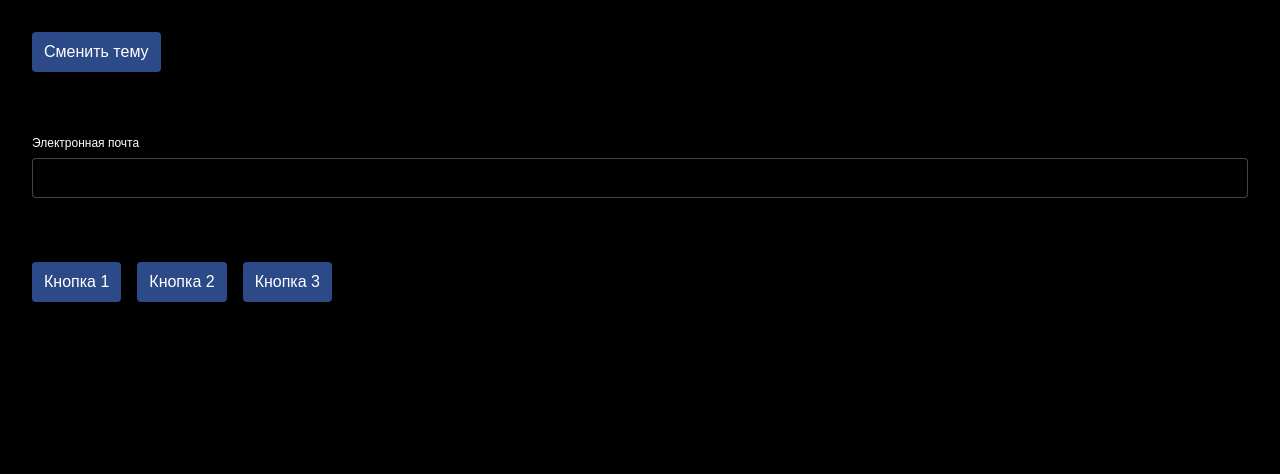
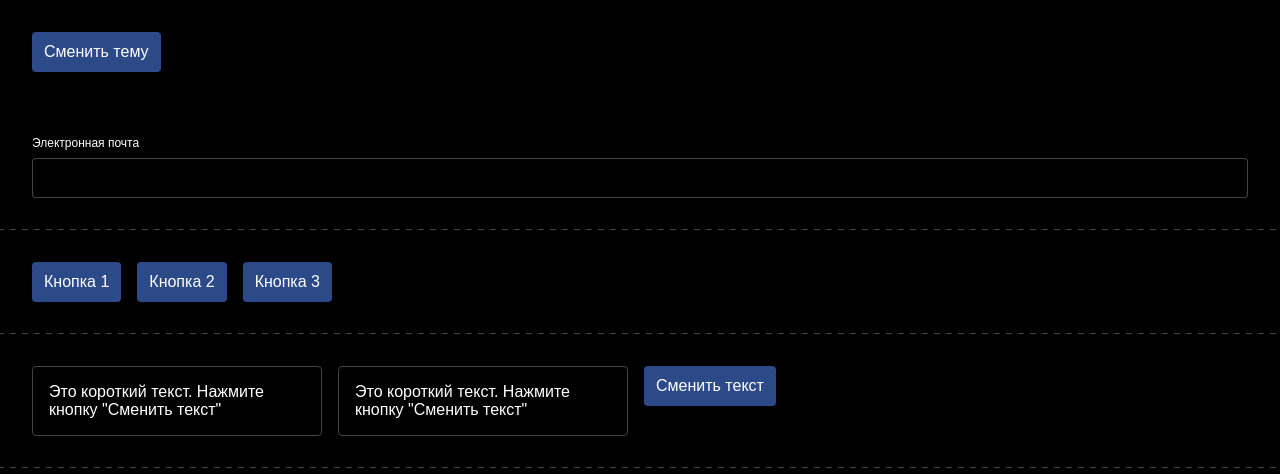
Before and after one commit to mukhindev/rui, a React (Vite) app: page / in a window 1280 px wide. Shown: the top 474 px of the page. Built offline with nearby package versions, Linux system fonts and the light colour scheme.

Commit message:
Добавить демо TransitionWrapper

```diff
--- a/src/components/App.tsx
+++ b/src/components/App.tsx
@@ -9,6 +9,7 @@ import Button from '@/components/ui/Button';
 
 import A from '@/components/demos/A';
 import B from '@/components/demos/B';
+import C from '@/components/demos/C';
 
 const PageWrapper = styled(Wrapper)`
   height: 100%;
@@ -43,6 +44,7 @@ function App() {
 
         <A />
         <B />
+        <C />
       </PageWrapper>
     </ThemeProvider>
   );
--- /dev/null
+++ b/src/components/demos/C.tsx
@@ -0,0 +1,45 @@
+import React, { useState } from 'react';
+import styled from 'styled-components';
+
+import DemoWrapper from '@/components/demos/DemoWrapper';
+import Button from '@/components/ui/Button';
+import TransitionWrapper from '@/components/ui/TransitionWrapper';
+import Row from '@/components/ui/Row';
+
+const shortText = 'Это короткий текст. Нажмите кнопку "Сменить текст"';
+
+const longText = `
+  А это длинный текст. И его явно больше, чем было. Контейнер c текстом резко увеличивается в высоте,
+  но обёртка <TransitionWrapper> позволяет не дёргаться резко общему потоку
+`;
+
+const DemoTransitionWrapper = styled(TransitionWrapper)`
+  max-width: 256px;
+  padding: 1rem;
+  border: 1px solid ${({ theme }) => theme.color.border};
+  border-radius: 0.25rem;
+`;
+
+function C() {
+  const [text, setText] = useState(shortText);
+
+  const handleToggleText = () => {
+    setText(text === shortText ? longText : shortText);
+  };
+
+  return (
+    <DemoWrapper>
+      <Row gap={1} alignItems="flex-start">
+        <DemoTransitionWrapper>
+          {text}
+        </DemoTransitionWrapper>
+        <DemoTransitionWrapper overflow="hidden" duration={1}>
+          {text}
+        </DemoTransitionWrapper>
+        <Button onClick={handleToggleText}>Сменить текст</Button>
+      </Row>
+    </DemoWrapper>
+  );
+}
+
+export default C;
--- a/src/components/demos/DemoWrapper.ts
+++ b/src/components/demos/DemoWrapper.ts
@@ -6,6 +6,10 @@ const DemoWrapper = styled(Wrapper)`
   padding: 2rem;
   color: ${({ theme }) => theme.color.text};
   background-color: ${({ theme }) => theme.color.background};
+  background-image: linear-gradient(to right, ${({ theme }) => theme.color.border} 50%, transparent 0%);
+  background-position: bottom;
+  background-size: 12px 1px;
+  background-repeat: repeat-x;
   transition-property: color, background-color;
   transition-duration: 0.5s;
 `;
--- a/src/components/ui/Row/RowRoot.ts
+++ b/src/components/ui/Row/RowRoot.ts
@@ -12,8 +12,8 @@ const RowRoot = styled.div<RowRootStyledOptions>`
   position: relative;
   display: flex;
   align-items: ${({ alignItems }) => formatCSSUnit(alignItems)};
-  justify-content: ${({ justifyContent }) => formatCSSUnit(justifyContent)};;
-  gap: ${({ gap }) => formatCSSUnit(gap)}
+  justify-content: ${({ justifyContent }) => formatCSSUnit(justifyContent)};
+  gap: ${({ gap }) => formatCSSUnit(gap)};
 `;
 
 RowRoot.defaultProps = {
--- a/src/components/ui/TransitionWrapper/TransitionWrapper.tsx
+++ b/src/components/ui/TransitionWrapper/TransitionWrapper.tsx
@@ -22,6 +22,7 @@ const TransitionWrapper: React.FC<TransitionWrapperProps> = (props) => {
     max,
     children,
     duration,
+    ...other
   } = props;
 
   const [height, setHeight] = useState(min);
@@ -46,6 +47,7 @@ const TransitionWrapper: React.FC<TransitionWrapperProps> = (props) => {
       className={mix}
       style={{ height }}
       duration={duration}
+      {...other}
     >
       <div ref={getChildrenRef}>{children}</div>
     </TransitionWrapperRoot>
```
Also changed, not shown: 1 other file (tests, documents, lock files or other folders).
